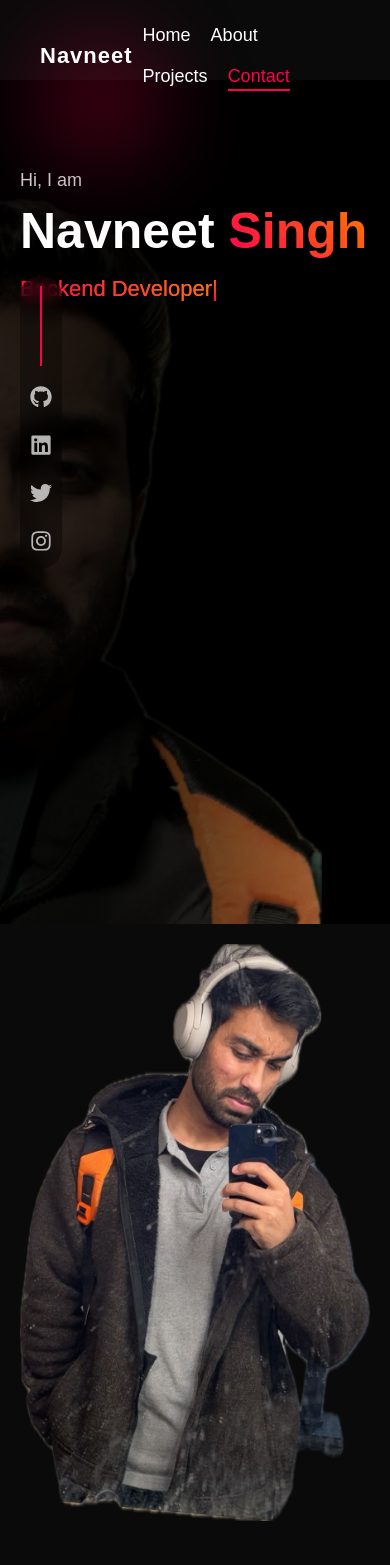
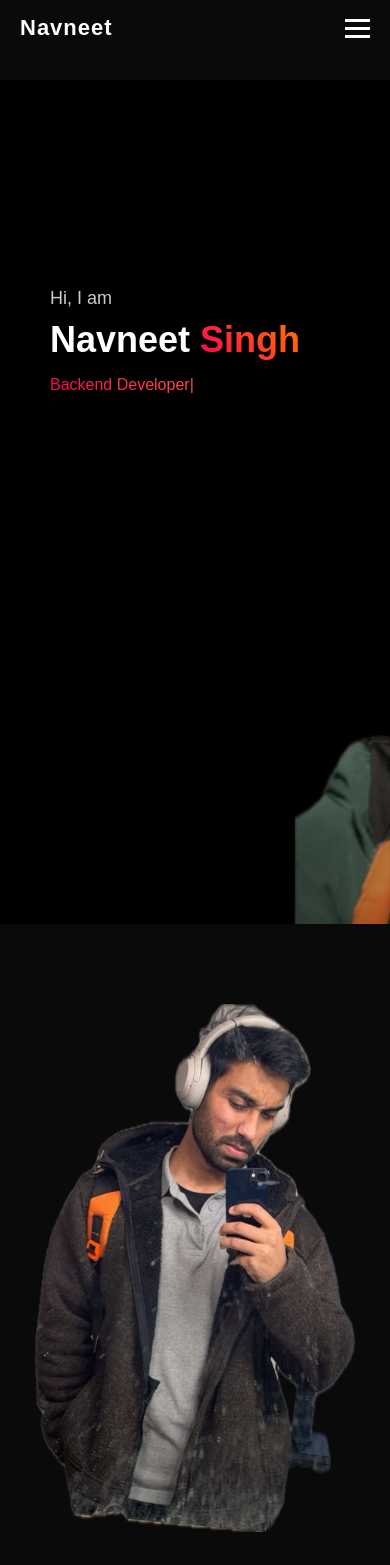
Before and after one commit to NavneetSingh09/navneet-portfolio, a React (Vite) app: page / in a window 390 px wide. Shown: the top 1565 px of the page. Built offline with nearby package versions, Linux system fonts and the light colour scheme.

Commit message:
fix about section + mobile UI

```diff
--- a/src/components/Navbar.jsx
+++ b/src/components/Navbar.jsx
@@ -4,13 +4,14 @@ function Navbar() {
 
   const [active, setActive] = useState("header");
   const [scrolled, setScrolled] = useState(false);
+  const [menuOpen, setMenuOpen] = useState(false);
 
   useEffect(() => {
     const sections = document.querySelectorAll("section");
 
     const handleScroll = () => {
 
-      // 🔥 Navbar blur trigger
+      // 🔥 Navbar blur
       setScrolled(window.scrollY > 50);
 
       let current = "";
@@ -18,14 +19,15 @@ function Navbar() {
       sections.forEach(section => {
         const rect = section.getBoundingClientRect();
 
-        // 🔥 Better detection (center of screen)
-        if (rect.top <= window.innerHeight / 2 &&
-            rect.bottom >= window.innerHeight / 2) {
+        if (
+          rect.top <= window.innerHeight / 2 &&
+          rect.bottom >= window.innerHeight / 2
+        ) {
           current = section.id;
         }
       });
 
-      // 🔥 Fix for last section (Contact)
+      // 🔥 Fix for last section
       if ((window.innerHeight + window.scrollY) >= document.body.offsetHeight - 5) {
         current = "contact";
       }
@@ -34,42 +36,58 @@ function Navbar() {
     };
 
     window.addEventListener("scroll", handleScroll);
-
-    // 🔥 Run once on load
     handleScroll();
 
     return () => window.removeEventListener("scroll", handleScroll);
   }, []);
 
+  // 🔥 close menu on click
+  const handleClick = () => {
+    setMenuOpen(false);
+  };
+
   return (
-    <nav className={`nav ${scrolled ? "nav-scrolled" : ""}`}>
+    <nav className={`nav ${scrolled ? "scrolled" : "transparent"}`}>
 
       <h1 className="logo">Navneet</h1>
 
-      <ul>
+      {/* 🔥 HAMBURGER */}
+      <div
+        className={`hamburger ${menuOpen ? "active" : ""}`}
+        onClick={() => setMenuOpen(!menuOpen)}
+      >
+        <span></span>
+        <span></span>
+        <span></span>
+      </div>
+
+      {/* 🔥 NAV LINKS */}
+      <ul className={menuOpen ? "open" : ""}>
+
         <li>
-          <a className={active === "header" ? "active" : ""} href="#header">
+          <a onClick={handleClick} className={active==="header"?"active":""} href="#header">
             Home
           </a>
         </li>
 
         <li>
-          <a className={active === "about" ? "active" : ""} href="#about">
+          <a onClick={handleClick} className={active==="about"?"active":""} href="#about">
             About
           </a>
         </li>
 
         <li>
-          <a className={active === "projects" ? "active" : ""} href="#projects">
+          <a onClick={handleClick} className={active==="projects"?"active":""} href="#projects">
             Projects
           </a>
         </li>
 
         <li>
-          <a className={active === "contact" ? "active" : ""} href="#contact">
+          <a onClick={handleClick} className={active==="contact"?"active":""} href="#contact">
             Contact
           </a>
         </li>
+
       </ul>
 
     </nav>
--- a/src/style.css
+++ b/src/style.css
@@ -8,7 +8,7 @@
 body{
   background:#0a0a0a;
   color:white;
-  padding-top:80px; /* 🔥 prevents navbar overlap */
+  padding-top:80px;
 }
 
 .container{
@@ -19,7 +19,6 @@ body{
 
 /* ================= NAVBAR ================= */
 
-/* BASE */
 .nav{
   position:fixed;
   top:0;
@@ -35,28 +34,29 @@ body{
   z-index:1000;
 }
 
-/* TRANSPARENT (TOP) */
 .nav.transparent{
   background:transparent;
 }
 
-/* SCROLLED */
 .nav.scrolled{
   background:rgba(10,10,10,0.9);
   backdrop-filter:blur(10px);
 }
 
-/* LOGO */
 .logo{
   font-size:28px;
   font-weight:700;
   letter-spacing:1px;
 }
 
-/* NAV LINKS */
+.nav ul{
+  display:flex;
+  align-items:center;
+  list-style:none;
+}
+
 .nav ul li{
-  display:inline-block;
-  margin:10px;
+  margin:0 10px;
 }
 
 .nav ul li a{
@@ -78,12 +78,42 @@ body{
   transition:0.3s;
 }
 
-.nav ul li a:hover::after{
+.nav ul li a:hover::after,
+.nav ul li a.active::after{
   width:100%;
 }
 
-.nav ul li a:hover{
+.nav ul li a:hover,
+.nav ul li a.active{
   color:#ff004f;
+}
+
+/* ================= HAMBURGER ================= */
+
+.hamburger{
+  display:none;
+  flex-direction:column;
+  cursor:pointer;
+  gap:5px;
+}
+
+.hamburger span{
+  width:25px;
+  height:3px;
+  background:white;
+  transition:0.3s;
+}
+
+.hamburger.active span:nth-child(1){
+  transform:rotate(45deg) translate(5px,5px);
+}
+
+.hamburger.active span:nth-child(2){
+  opacity:0;
+}
+
+.hamburger.active span:nth-child(3){
+  transform:rotate(-45deg) translate(6px,-6px);
 }
 
 /* ================= HEADER ================= */
@@ -94,7 +124,6 @@ body{
   overflow:hidden;
 }
 
-/* PARALLAX BACKGROUND */
 .parallax-bg{
   position:absolute;
   top:0;
@@ -107,24 +136,19 @@ body{
   background-position:right center;
 
   z-index:-2;
-
   will-change:transform;
 }
 
 .parallax-overlay{
   position:absolute;
-  top:0;
-  left:0;
   width:100%;
   height:100%;
-
   background:linear-gradient(
     to right,
     rgba(0,0,0,0.85) 25%,
     rgba(0,0,0,0.5) 60%,
     rgba(0,0,0,0.2) 100%
   );
-
   z-index:-1;
 }
 
@@ -133,14 +157,29 @@ body{
   max-width:600px;
 }
 
-.header-text h1{
-  font-size:50px;
+.intro-text{
+  font-size:18px;
+  color:#ccc;
+  margin-bottom:10px;
 }
 
-.header-text span{
+.main-name{
+  font-size:64px;
+  font-weight:700;
+}
+
+.main-name span{
   background:linear-gradient(45deg,#ff004f,#ff7a00);
   -webkit-background-clip:text;
   color:transparent;
+}
+
+.typing-text{
+  font-size:22px;
+  margin-top:15px;
+  background:linear-gradient(45deg,#ff004f,#ff4d4d,#ff7a00);
+  -webkit-background-clip:text;
+  -webkit-text-fill-color:transparent;
 }
 
 /* ================= ROW ================= */
@@ -167,38 +206,24 @@ body{
 
 .work img{
   width:100%;
-  display:block;
-  transition:transform 0.5s ease;
+  transition:0.5s;
 }
 
-/* OVERLAY */
 .layer{
   position:absolute;
-  top:0;
-  left:0;
   width:100%;
   height:100%;
-  background:linear-gradient(rgba(0,0,0,0.6), #ff004f);
+  top:0;
+
+  background:linear-gradient(rgba(0,0,0,0.6),#ff004f);
 
   display:flex;
   flex-direction:column;
   justify-content:center;
   align-items:center;
-  text-align:center;
 
-  padding:20px;
   opacity:0;
-  transition:opacity 0.5s ease;
-}
-
-.layer h3{
-  font-size:20px;
-  margin-bottom:10px;
-}
-
-.layer p{
-  font-size:14px;
-  margin-bottom:10px;
+  transition:0.5s;
 }
 
 .work:hover .layer{
@@ -209,55 +234,16 @@ body{
   transform:scale(1.1);
 }
 
-/* PROJECT LINKS */
-.project-links{
-  margin-top:10px;
-}
+/* ================= ABOUT ================= */
 
-.project-links a{
-  display:inline-block;
-  margin:5px;
-  padding:6px 12px;
-  border:1px solid #ff004f;
-  border-radius:5px;
-  text-decoration:none;
-  color:white;
-  font-size:12px;
-  background:rgba(0,0,0,0.6);
-  transition:0.3s;
-}
-
-.project-links a:hover{
-  background:#ff004f;
-}
-
-/* ================= BUTTON ================= */
-
-.btn{
-  padding:10px 20px;
-  border:1px solid #ff004f;
-  background:none;
-  color:white;
-  cursor:pointer;
-  transition:0.3s;
-}
-
-.btn:hover{
-  background:#ff004f;
-  box-shadow:0 0 15px #ff004f;
+.about-col-1 img{
+  width:100%;
+  max-width:350px;
+  border-radius:20px;
+  object-fit:cover;
 }
 
 /* ================= CONTACT ================= */
-
-.contact-left, .contact-right{
-  flex:1;
-}
-
-/* FORM */
-.contact-right form{
-  display:flex;
-  flex-direction:column;
-}
 
 .contact-right input,
 .contact-right textarea{
@@ -266,52 +252,189 @@ body{
   margin:10px 0;
   background:#262626;
   border:none;
-  outline:none;
   color:white;
-  font-size:16px;
   border-radius:6px;
-}
-
-.contact-right textarea{
-  min-height:120px;
-  resize:none;
-}
-
-.contact-right button{
-  width:fit-content;
-  margin-top:10px;
-}
-
-/* FOCUS */
-.contact-right input:focus,
-.contact-right textarea:focus{
-  border:1px solid #ff004f;
 }
 
 /* ================= ANIMATION ================= */
 
 .fade-in{
   opacity:0;
-  transform:translateY(60px) scale(0.95);
-  transition:all 0.8s ease;
+  transform:translateY(50px);
+  transition:0.8s;
 }
 
 .fade-in.show{
   opacity:1;
-  transform:translateY(0) scale(1);
+  transform:translateY(0);
+}
+
+/* ================= SOCIAL BAR ================= */
+
+.social-bar{
+  position:fixed;
+  top:50%;
+  left:20px;
+  transform:translateY(-50%);
+  display:flex;
+  flex-direction:column;
+  gap:20px;
+
+  padding:10px;
+  background:rgba(0,0,0,0.3);
+  backdrop-filter:blur(8px);
+  border-radius:20px;
+}
+
+.social-bar a{
+  color:white;
+  font-size:22px;
+  opacity:0.7;
+  transition:0.3s;
+}
+
+.social-bar a:hover{
+  color:#ff004f;
+  transform:translateX(5px) scale(1.2);
+  opacity:1;
+}
+
+/* ================= MOBILE ================= */
+
+@media(max-width:768px){
+
+  .hamburger{
+    display:flex;
+  }
+
+  .nav{
+    padding:15px 20px;
+  }
+
+  .nav ul{
+    position:absolute;
+    top:70px;
+    right:0;
+    width:220px;
+
+    background:rgba(0,0,0,0.95);
+    backdrop-filter:blur(10px);
+
+    flex-direction:column;
+    align-items:center;
+
+    padding:20px;
+
+    transform:translateX(100%);
+    transition:0.3s;
+  }
+
+  .nav ul.open{
+    transform:translateX(0);
+  }
+
+  .nav ul li{
+    margin:15px 0;
+  }
+
+  .logo{
+    font-size:22px;
+  }
+
+  .header-text{
+    margin-top:40%;
+    padding:0 15px;
+  }
+
+  .main-name{
+    font-size:36px;
+  }
+
+  .typing-text{
+    font-size:16px;
+  }
+
+  .parallax-bg{
+    background-position:center;
+    transform:none !important;
+  }
+
+  .social-bar{
+    display:none;
+  }
+
+  .row{
+    flex-direction:column;
+  }
+
+  section{
+    padding:60px 15px;
+  }
+
+  .layer{
+    opacity:1;
+    position:relative;
+    background:#111;
+  }
+
+  .work:hover img{
+    transform:none;
+  }
+
+  .about-col-1,
+  .about-col-2{
+    flex-basis:100%;
+    text-align:center;
+  }
+
+  .about-col-1{
+    margin-bottom:20px;
+  }
+
+  .about-col-1 img{
+    max-width:250px;
+  }
+}
+
+/* ================= GLOBAL ================= */
+
+section{
+  scroll-margin-top:80px;
+}
+
+html{
+  scroll-behavior:smooth;
 }
 
 /* ================= ABOUT ================= */
 
+.row{
+  display:flex;
+  gap:40px;
+  flex-wrap:wrap;
+  align-items:center; /* 🔥 keeps alignment clean */
+}
+
+/* LEFT IMAGE */
+.about-col-1{
+  flex-basis:35%;
+  display:flex;
+  justify-content:center;
+}
+
 .about-col-1 img{
   width:100%;
-  border-radius:10px;
+  max-width:320px;
+  border-radius:20px;
+  object-fit:cover;
 }
 
+/* RIGHT TEXT */
 .about-col-2{
-  flex:1;
+  flex-basis:60%;
 }
 
+/* TITLE */
 .sub-title{
   font-size:40px;
   margin-bottom:20px;
@@ -362,190 +485,3 @@ body{
   color:#ff004f;
   font-size:14px;
 }
-
-/* ================= MOBILE ================= */
-
-@media(max-width:600px){
-
-  .row{
-    flex-direction:column;
-  }
-
-  .layer{
-    opacity:1;
-    position:relative;
-    background:#111;
-  }
-
-  .work:hover img{
-    transform:none;
-  }
-
-  .logo{
-    font-size:22px;
-  }
-}
-
-/* LINE 1 */
-.intro-text{
-  font-size:18px;
-  color:#ccc;
-  margin-bottom:10px;
-}
-
-/* LINE 2 */
-.main-name{
- font-size:64px;
-  font-weight:700;
-  line-height:1.2;
-}
-
-.main-name span{
-  background:linear-gradient(45deg,#ff004f,#ff7a00);
-  -webkit-background-clip:text;
-  color:transparent;
-}
-
-/* LINE 3 */
-.typing-text{
-  font-size:22px;
-  margin-top:15px;
-
-  /* 🔥 GRADIENT TEXT */
-  background:linear-gradient(45deg, #ff004f, #ff4d4d, #ff7a00);
-  -webkit-background-clip:text;
-  -webkit-text-fill-color:transparent;
-
-  font-weight:500;
-}
-
-.gradient-text{
-  background:linear-gradient(
-    90deg,
-    #ff004f,
-    #ff3c3c,
-    #ff7a00,
-    #ff004f
-  );
-  background-size:200%;
-
-  -webkit-background-clip:text;
-  -webkit-text-fill-color:transparent;
-
-  animation:gradientMove 4s linear infinite;
-}
-
-@keyframes gradientMove{
-  0%{background-position:0%;}
-  100%{background-position:200%;}
-}
-
-/* CURSOR */
-.cursor-glow{
-  position:fixed;
-  top:0;
-  left:0;
-
-  width:200px;
-  height:200px;
-
-  background:radial-gradient(circle, rgba(255,0,79,0.35) 0%, transparent 70%);
-
-  pointer-events:none;
-
-  transform:translate(-50%, -50%);
-  z-index:999;
-
-  filter:blur(40px); /* 🔥 makes it smooth */
-}
-
-@keyframes blink{
-  0%,100%{opacity:1;}
-  50%{opacity:0;}
-}
-
-/* @keyframes slowZoom{
-  0%{
-    transform:scale(1);
-  }
-  100%{
-    transform:scale(1.1);
-  }
-} */
-
-.nav a.active{
-  color:#ff004f;
-}
-
-.nav a.active::after{
-  width:100%;
-}
-
-/* ACTIVE LINK */
-.nav ul li a.active{
-  color:#ff004f;
-}
-
-.nav ul li a.active::after{
-  width:100%;
-}
-
-html{
-  scroll-behavior:smooth;
-}
-
-.about-col-1 img{
-  width:100%;
-  max-width:350px;   /* 🔥 controls size */
-  height:auto;
-
-  border-radius:20px;
-  object-fit:cover;
-
-  display:block;
-}
-
-/* LEFT SOCIAL BAR */
-.social-bar{
-  position:fixed;
-  top:50%;
-  left:20px;
-  transform:translateY(-50%);
-
-  display:flex;
-  flex-direction:column;
-  gap:20px;
-
-  z-index:1000;
-}
-
-/* ICON STYLE */
-.social-bar a{
-  color:white;
-  font-size:22px;
-
-  transition:0.3s;
-  opacity:0.7;
-}
-
-/* HOVER EFFECT */
-.social-bar a:hover{
-  color:#ff004f;
-  transform:translateX(5px) scale(1.2);
-  opacity:1;
-}
-
-.social-bar::before{
-  content:'';
-  width:2px;
-  height:80px;
-  background:#ff004f;
-  margin:0 auto;
-}
-
-.social-bar{
-  padding:10px;
-  background:rgba(0,0,0,0.3);
-  backdrop-filter:blur(8px);
-  border-radius:20px;
-}
```
